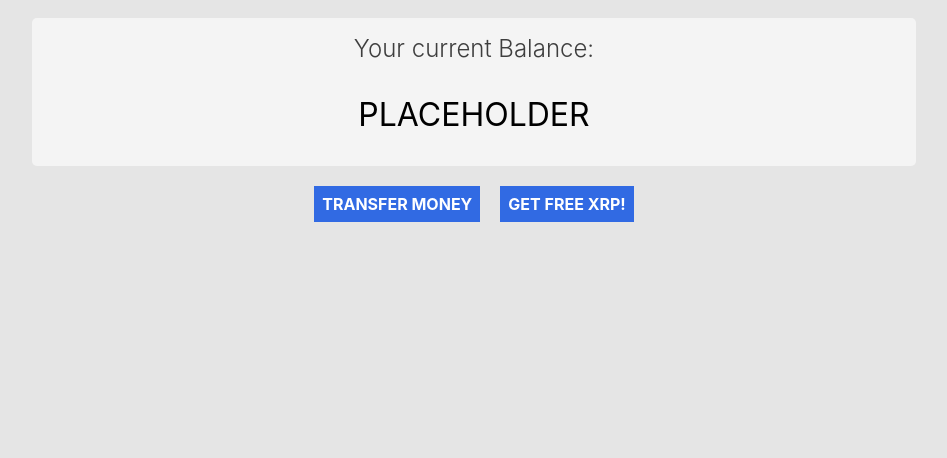
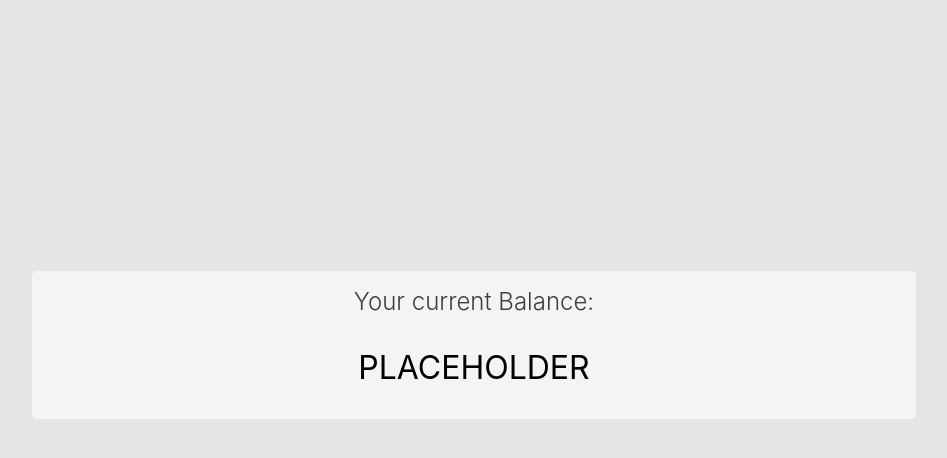
Before and after one commit to IrennaLumbuun/SloHacksProject, a plain HTML site: page current-balance.html in a window 1280 px wide. Shown: the whole page, without its empty margins (166-1113 px from the left). Drawn offline with Linux system fonts and the light colour scheme.

Commit message:
current balance

```diff
--- a/current-balance.html
+++ b/current-balance.html
@@ -15,38 +15,10 @@
             display:flex;
             flex-direction: column;
             }
-            #nav{
-                display:grid;
-                }
-            ul {
-                list-style-type: none;
-                text-decoration: none;
-                margin: 0;
-                padding: 0;
-                overflow: hidden;
-                display:flex;
-                justify-content: center;
-            }
-            a{
-                text-decoration: none;
-            }
 
-            a .option {
-                background-color: rgba(31, 94, 228, 0.9);
-                margin: 10px;
-                padding:0.5em;
-                display:grid;
-                place-items: center;
-                color: white;
-                text-align: center;
-                font-size:1em;
-            }
-
-            a .option:hover {
-                color: rgb(54, 54, 54);
-            }
             #items{
                 width: 100%;
+                margin-top:20%;
                 display: flex;
                 flex-direction: column;
                 height: fit-content;
@@ -92,24 +64,7 @@
                 <p id ="balance">placeholder</p>
             </div>
         </div>
-        <div id="nav">
-            <ul>
-            <!-- this is to load the site below the button, in userdashboard.html
-              <a href="#" onclick="load('transfer', 'transfer.html')"><li class="option">Transfer Money</li></a>
-              <a href=# onclick="load('volunteer', 'volunteer.html')"><li class="option">Get Free XRP!</li></a>
-            -->
-            <a href="transfer.html"><li class="option">Transfer Money</li></a>
-            <a href="volunteer.html"><li class="option">Get Free XRP!</li></a>
-            </ul>
-          </div>
-            <div id="container"></div>
           <script>
-            /*
-            function load(id, source) {
-              document.getElementById("container").innerHTML = '<object id =' + id + ' type="text/html" data=' + source + ' ></object>';
-            }
-            window.onload=load('transfer', 'transfer.html');
-            */
           </script>
     </body>
 </html>
```
Also changed, not shown: UserDashboard.html (+9 -43 lines).
